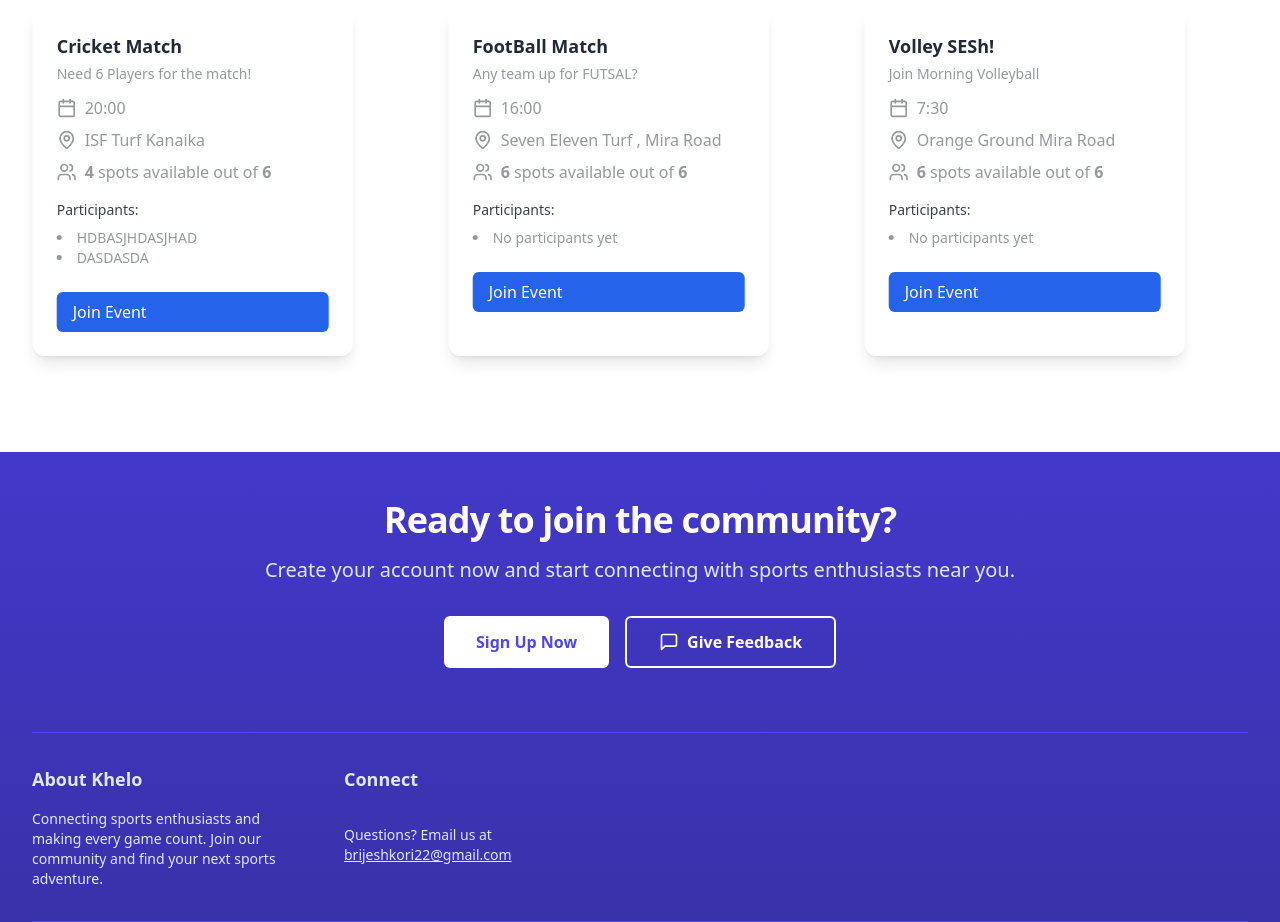
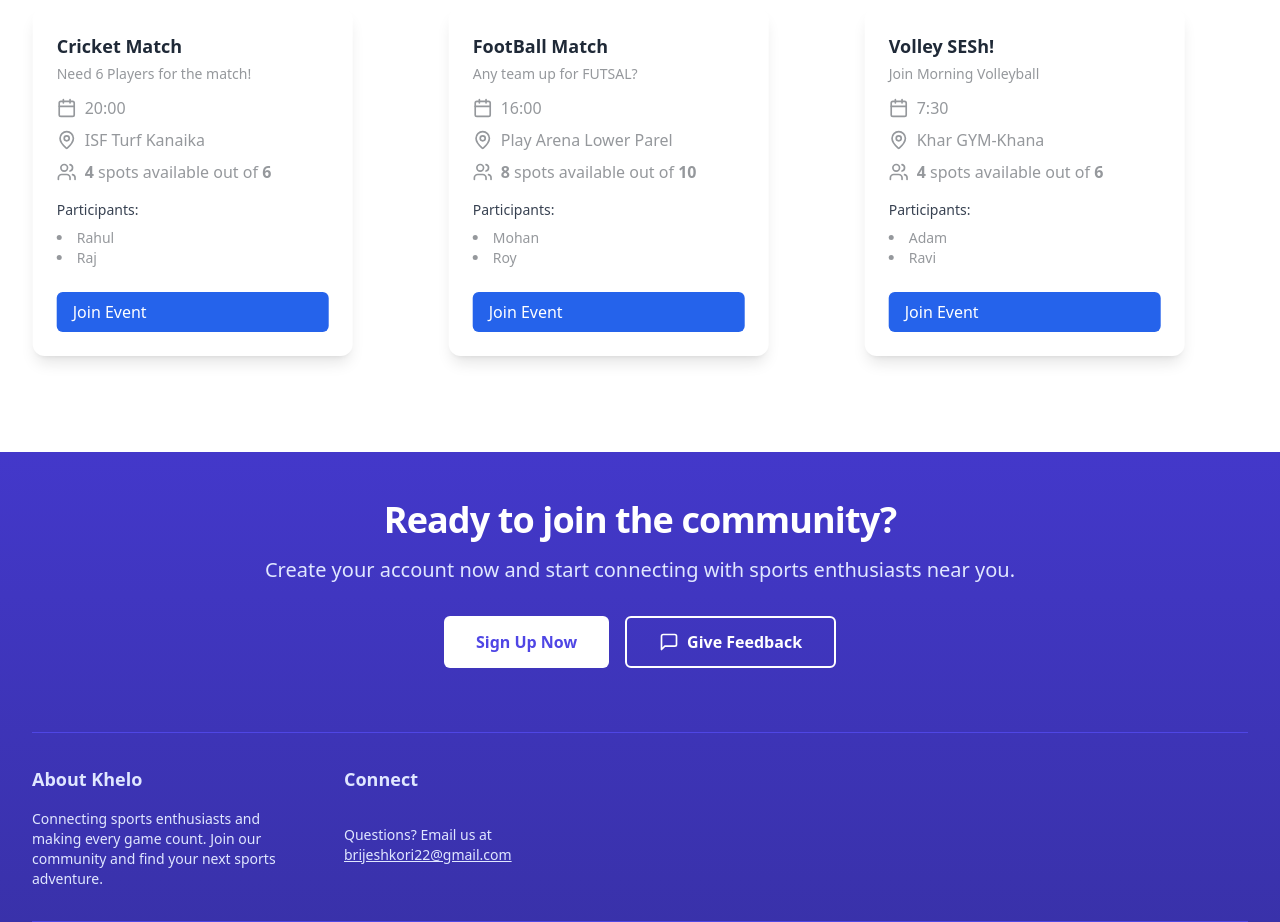
Before and after one commit to EM-brijesh/khel_fron, a React (Vite) app: page / in a window 1280 px wide. Shown: the part 780-1702 px from the top of the page. Built offline with nearby package versions, Linux system fonts and the light colour scheme.

Commit message:
landing_2.0

```diff
--- a/src/components/Features.tsx
+++ b/src/components/Features.tsx
@@ -1,5 +1,3 @@
-import React from 'react';
-
 import Card from './StaticCard';
 
 
@@ -21,22 +19,22 @@ export const Features = () => {
             desc="Need 6 Players for the match!"
             date="20:00"
             location="ISF Turf Kanaika"
-            vacant={6} isFull={false} participants={['HDBASJHDASJHAD', 'DASDASDA']}
+            vacant={6} isFull={false} participants={['Rahul', 'Raj']}
           />
           <Card
             title="FootBall Match"
             desc="Any team up for FUTSAL?"
             date="16:00"
-            location="Seven Eleven Turf , Mira Road"
-            vacant={6} isFull={false} participants={[]}
+            location="Play Arena Lower Parel"
+            vacant={10} isFull={false} participants={["Mohan" , "Roy"]}
           />
 
           <Card
             title="Volley SESh!"
             desc="Join Morning Volleyball"
             date="7:30"
-            location="Orange Ground Mira Road"
-            vacant={6} isFull={false} participants={[]}
+            location="Khar GYM-Khana"
+            vacant={6} isFull={false} participants={["Adam" , "Ravi"]}
           />
         </div>
 
--- a/src/components/StaticCard.tsx
+++ b/src/components/StaticCard.tsx
@@ -1,6 +1,6 @@
 import React from "react";
 import { Calendar, MapPin, Users } from "lucide-react";
-import { useNavigate } from "react-router-dom";
+
 
 interface CardProps {
   title: string;
@@ -17,12 +17,11 @@ const Card: React.FC<CardProps> = ({
   desc,
   date,
   location,
-  isFull,
+
   participants,
   vacant,
 }) => {
   const availableSpots = vacant - participants.length;
-  const navigate = useNavigate();
 
   return (
     <div className="flex flex-col bg-white shadow-lg rounded-xl p-6 w-80">
```
